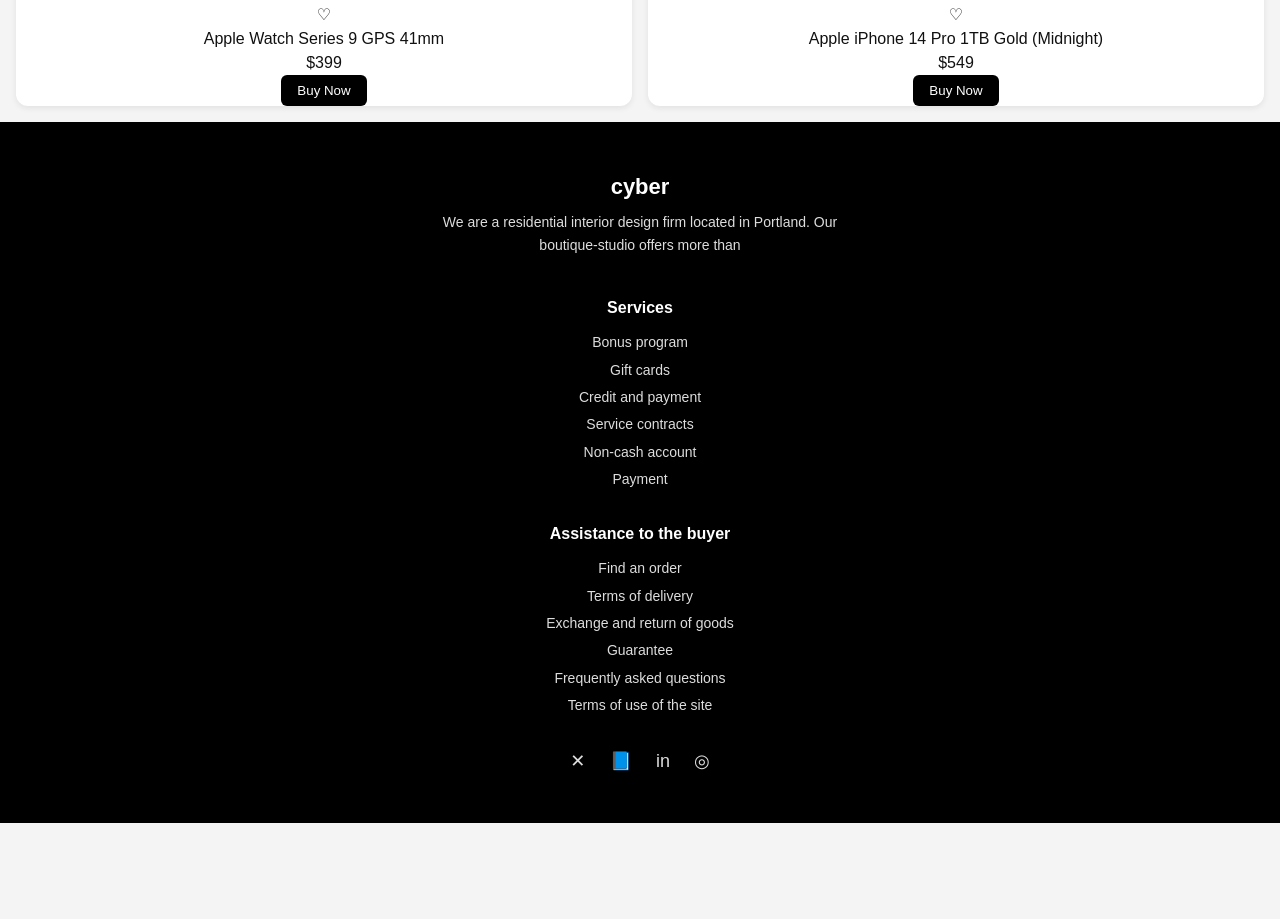
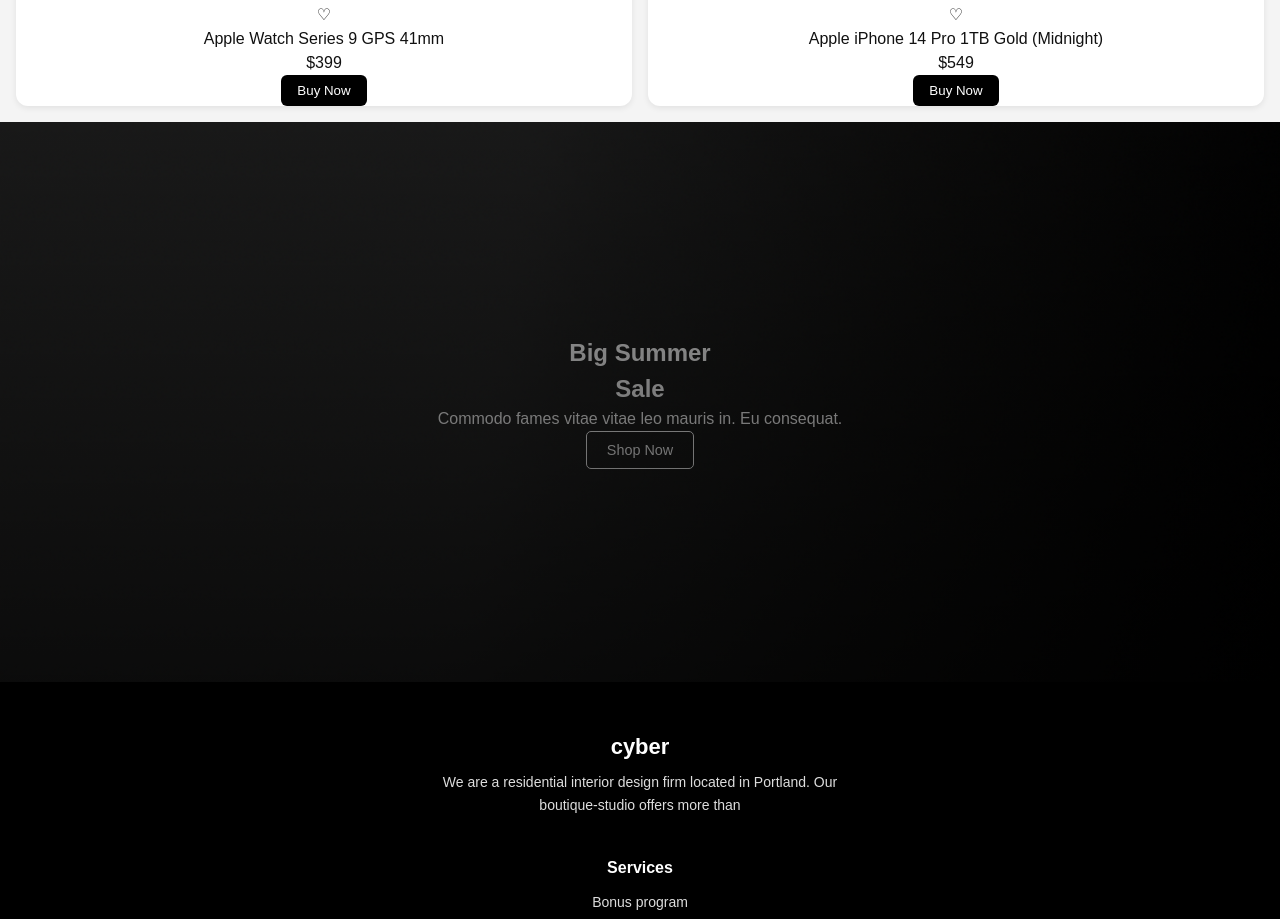
Before and after one commit to YujiYamagishi/CyberStore_FrontEnd, a React (Vite) app: page / in a window 1280 px wide. Shown: the part 4900-5819 px from the top of the page. Before the commit the page ends 5723 px from the top, so only its background shows below. Built offline with nearby package versions, Linux system fonts and the light colour scheme.

Commit message:
feature: create big summer section

```diff
--- a/src/App.tsx
+++ b/src/App.tsx
@@ -5,6 +5,7 @@
 import Suggest from './Components/home/suggest'
 import ProductsNavigation from './Components/home/productsnavigation'
 import DiscountProducts from './Components/home/discountproducts'
+import BigSummer from './Components/home/bigsummer'
 import Footer from './Components/footer'
 import '../src/styles/index.css'// ou App.css, dependendo de onde está o estilo
 
@@ -18,6 +19,7 @@
         <Suggest/>
         <ProductsNavigation/>
         <DiscountProducts/>
+        <BigSummer/>
         <Footer/>
       </main>
     </div>
--- /dev/null
+++ b/src/Components/home/bigsummer.tsx
@@ -0,0 +1,18 @@
+import React from "react";
+import summerBg from "../../assets/Banner.png";
+
+export default function BigSummer() {
+  return (
+    <section
+      className="big-summer"
+      style={{ backgroundImage: `url(${summerBg})` }}
+    >
+      <div className="big-summer-text">
+        <h2>Big Summer</h2>
+        <h1>Sale</h1>
+        <p>Commodo fames vitae vitae leo mauris in. Eu consequat.</p>
+        <button className="btn">Shop Now</button>
+      </div>
+    </section>
+);
+}
--- a/src/styles/index.css
+++ b/src/styles/index.css
@@ -450,6 +450,86 @@
 
 
 
+.big-summer {
+  position: relative;
+  min-height: 70vh;              /* ajusta altura principal */
+  background-position: center;
+  background-size: cover;
+  background-repeat: no-repeat;
+  display: flex;
+  align-items: center;
+  justify-content: center;
+  padding: 80px 20px;
+  color: #fff;
+  text-align: center;
+  overflow: hidden;
+}
+
+/* overlay para escurecer a imagem e garantir leitura */
+.big-summer::after {
+  content: "";
+  position: absolute;
+  inset: 0;
+  background: linear-gradient(180deg, rgba(0,0,0,0.35) 0%, rgba(0,0,0,0.55) 60%, rgba(0,0,0,0.7) 100%);
+  pointer-events: none;
+  z-index: 0;
+}
+
+.big-summer__content {
+  position: relative; /* acima do overlay */
+  z-index: 1;
+  max-width: 720px;
+  width: 100%;
+  padding: 0 16px;
+}
+
+/* Tipografia */
+.big-summer__subtitle {
+  font-size: 2.25rem;   /* 36px */
+  font-weight: 300;
+  margin: 0 0 8px;
+  letter-spacing: 1px;
+}
+
+.big-summer__title {
+  font-size: 4.5rem;    /* 72px */
+  font-weight: 700;
+  margin: 0 0 18px;
+  line-height: 1;
+}
+
+.big-summer__text {
+  font-size: 1rem;
+  color: #e6e6e6;
+  margin: 0 auto 28px;
+  max-width: 560px;
+  line-height: 1.6;
+}
+
+/* Botão */
+.big-summer__btn {
+  display: inline-block;
+  background: transparent;
+  border: 2px solid #ffffff;
+  color: #ffffff;
+  padding: 14px 34px;
+  border-radius: 10px;
+  font-size: 1rem;
+  cursor: pointer;
+
+}
+.big-summer__btn:hover {
+  background: #ffffff;
+  color: #000000;
+  box-shadow: 0 8px 30px rgba(255,255,255,0.08);
+}
+
+
+
+
+
+
+
 
 .footer {
   background: #000;
@@ -511,3 +591,22 @@
 .footer .social a:hover {
  color: #fff;
 }
+
+
+
+
+
+/* Responsividade */
+@media (max-width: 768px) {
+  .big-summer__subtitle { font-size: 1.9rem; } /* 30px */
+  .big-summer__title { font-size: 3.6rem; }    /* 58px */
+  .big-summer__text { font-size: 0.98rem; padding: 0 8px; }
+  .big-summer { min-height: 60vh; padding: 60px 16px; }
+}
+
+@media (max-width: 480px) {
+  .big-summer__subtitle { font-size: 1.6rem; }   /* 26px */
+  .big-summer__title { font-size: 2.9rem; }      /* 46px */
+  .big-summer__text { font-size: 0.95rem; }
+  .big-summer { min-height: 55vh; padding: 40px 12px;}
+}
```
Also changed, not shown: src/assets/Banner.png (added).
